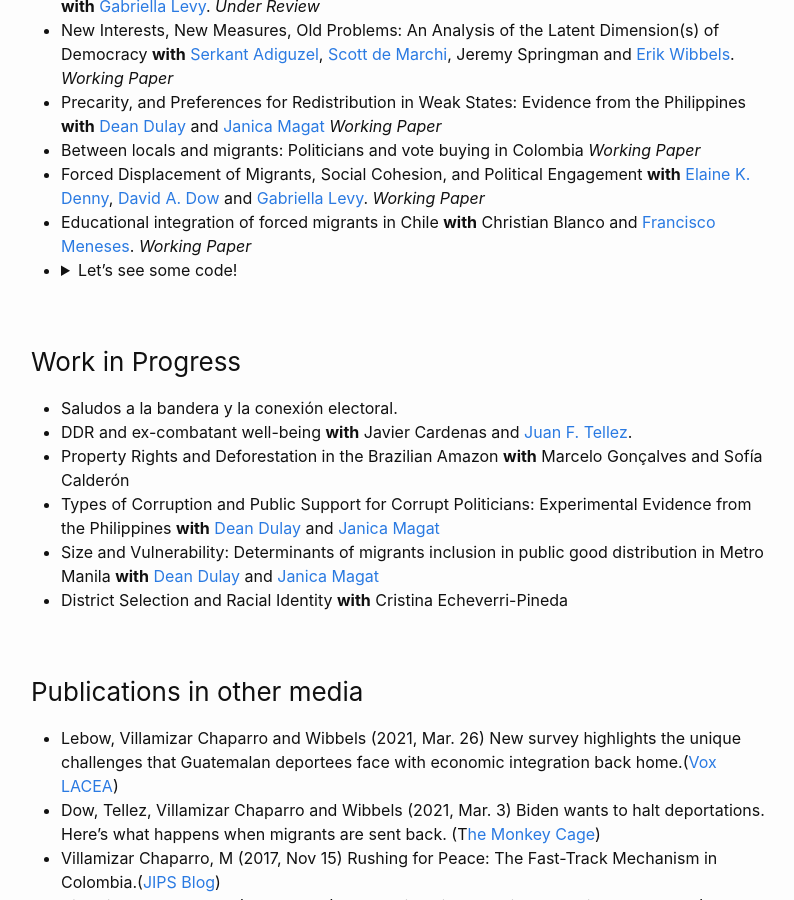
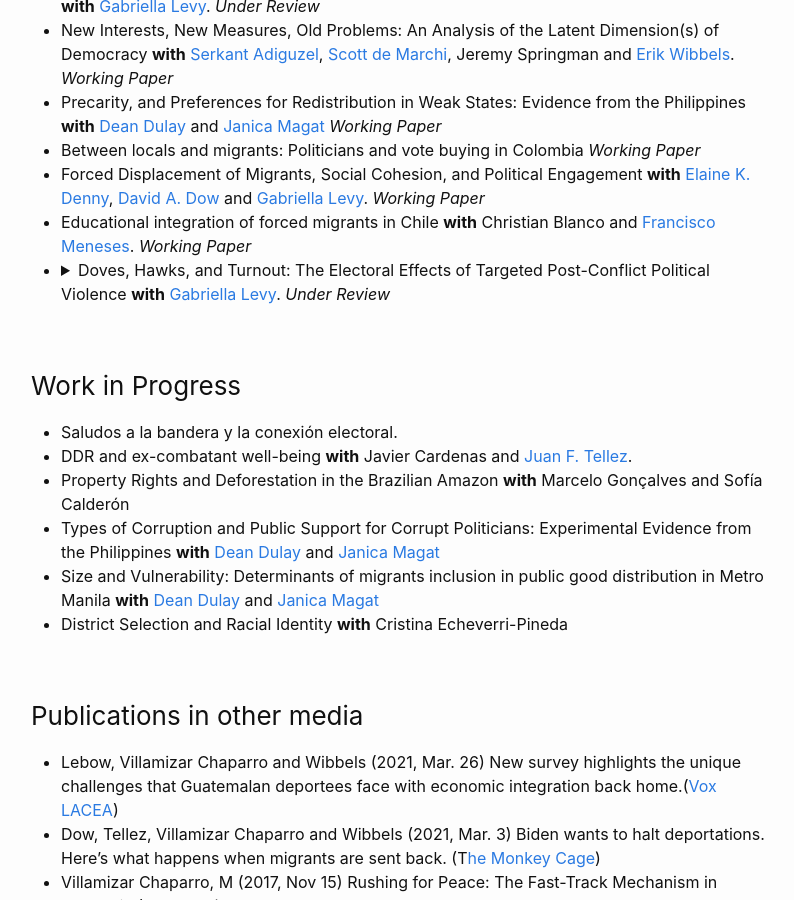
Before and after one commit to MateoVillamizarChaparro/MateoVillamizarChaparro.github.io, a Jekyll site: the page built from publications.md, in a window 1280 px wide and 900 px high, scrolled down 749 px. Shown: the whole window, without its empty margins (239-1033 px from the left). Built offline with Jekyll 4.4.1, drawn with Linux system fonts in a browser that asks for light colours; our own code applies the rules of GitHub Pages for plain Markdown files; some of the changed lines change nothing that is shown.

Commit message:
Update publications.md

```diff
--- a/publications.md
+++ b/publications.md
@@ -21,9 +21,9 @@ title: Research
   - Forced Displacement of Migrants, Social Cohesion, and Political Engagement **with** [Elaine K. Denny](https://faculty.ucmerced.edu/edenny/), [David A. Dow](https://sites.google.com/view/davidadow/home) and [Gabriella Levy](https://gabriellalevy.net/). *Working Paper*
   - Educational integration of forced migrants in Chile **with** Christian Blanco and [Francisco Meneses](https://fjmenese.github.io/). *Working Paper*
   - {::options parse_block_html="true" /}
-    <details><summary markdown="span">Let's see some code!</summary>
+    <details><summary markdown="span">Doves, Hawks, and Turnout: The Electoral Effects of Targeted Post-Conflict Political Violence **with** [Gabriella Levy](https://gabriellalevy.net/). *Under Review*</summary>
     <p>
-    Here's the abstract
+    What are the effects of violence against civic leaders and ex-combatants on electoral outcomes in unstable contexts emerging from conflict? Such individuals have been targeted in a range of countries, including Colombia and Afghanistan. Yet, existing research on wartime and electoral violence has rarely explored the killings of these non-combatants, who are neither regular people nor powerful politicians. Thus, we examine the relationship between 1) the deaths of social leaders and demobilized ex-combatants in Colombia following the 2016 peace agreement and 2) Colombian political participation and vote choice in 2018 and 2019 elections. Methodologically, we use a series of municipal level estimations followed by individual level regressions using DANE survey data from the Colombian government. Our results indicate that social leader and ex-combatant assassinations each reduce political engagement as well as support for the hawkish candidate. We also provide suggestive evidence that the assassinations not only reduce citizens' perceptions of their personal security but also increase their belief in the value of violence and depress their satisfaction with the state of democracy in their country. These results suggest that, through their impact on electoral participation, vote choice, and public attitudes, the assassinations may have countervailing effects on national stability.
     </p>
     </details>
     {::options parse_block_html="false" /}
```
